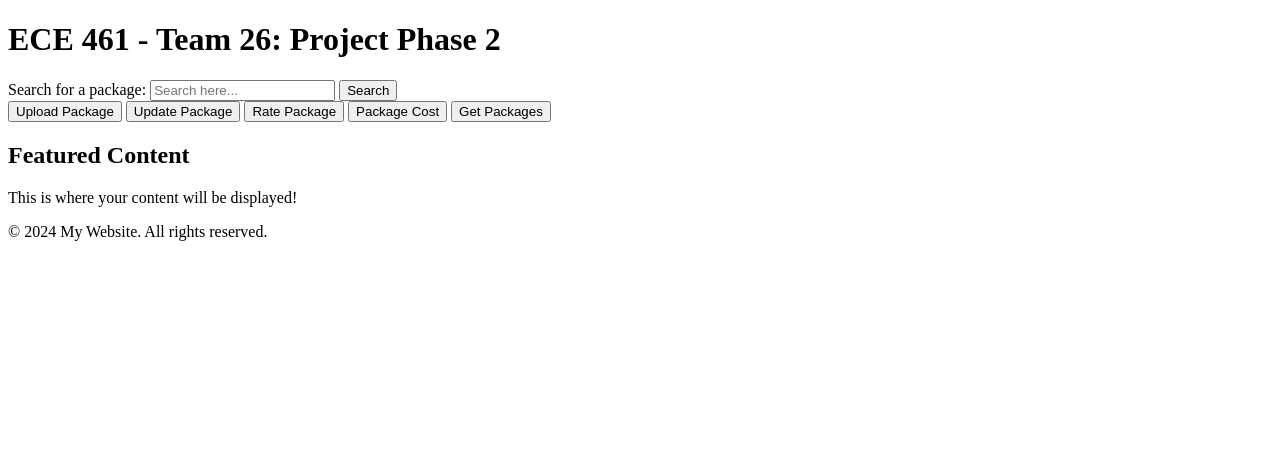
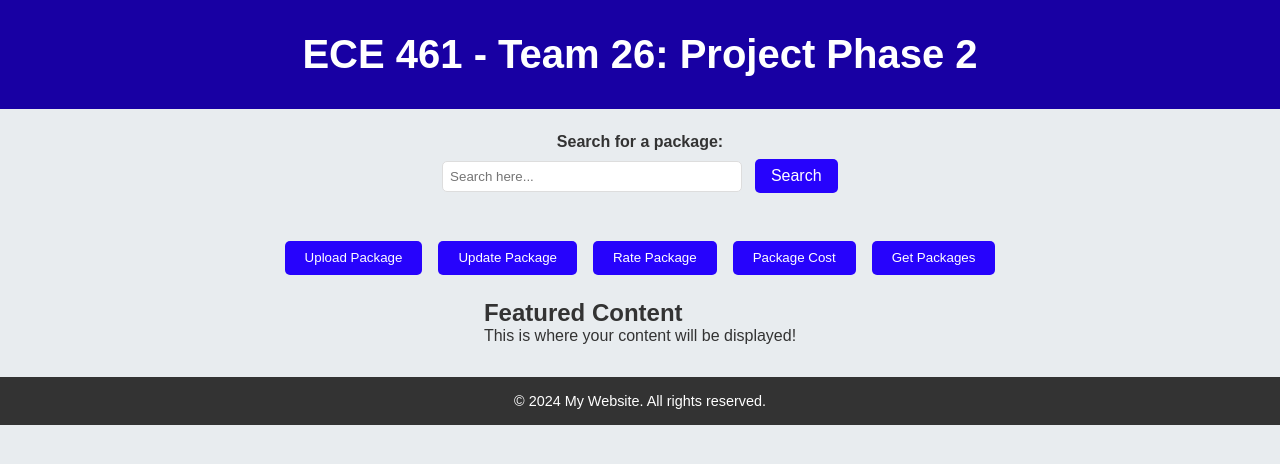
Before and after one commit to Starnesc5780/frontend, a website with bundled scripts: page src/index.html in a window 1280 px wide. Built offline with nearby package versions, Linux system fonts and the light colour scheme.

Commit message:
Updated index.html and styles.css

```diff
--- a/public/styles.css
+++ b/public/styles.css
@@ -1,3 +1,108 @@
+/* Reset some default styles */
+* {
+    margin: 0;
+    padding: 0;
+    box-sizing: border-box;
+    font-family: Arial, sans-serif;
+}
+
+
+/* Body Styling */
+body {
+    display: flex;
+    flex-direction: column;
+    align-items: center;
+    background-color: #e8ecef;
+    color: #333;
+}
+
+
+/* Header Section */
+header {
+    text-align: center;
+    padding: 2em 0;
+    background-color: #1800a3;
+    color: #fff;
+    width: 100%;
+}
+
+header h1 {
+    font-size: 2.5em;
+}
+
+header p {
+    font-size: 1.2em;
+    margin-top: 0.5em;
+}
+
+.header-button {
+    /* Remove default button appearance */
+    all: unset;
+    cursor: pointer; /* Show pointer cursor to indicate interactivity */
+    font-size: inherit; /* Inherit the font size of the <h1> */
+    font-family: inherit; /* Inherit the font family of the <h1> */
+    font-weight: inherit; /* Keep bold weight if <h1> has it */
+    color: inherit; /* Match the text color of <h1> */
+}
+
+.header-button:focus {
+    outline: 2px solid #007bff; /* Optional: visible focus indicator for accessibility */
+    outline-offset: 2px; /* Create space between text and focus outline */
+}
+
+
+/* Search Section */
+.search-section {
+    margin: 1.5em 0;
+    text-align: center;
+}
+
+#search-bar {
+    width: 300px;
+    padding: 0.5em;
+    border: 1px solid #ddd;
+    border-radius: 5px;
+}
+
+.search-section button {
+    padding: 0.5em 1em;
+    margin-left: 0.5em;
+    background-color: #2703fc;
+    color: #fff;
+    border: none;
+    border-radius: 5px;
+    cursor: pointer;
+    transition: background-color 0.3s;
+}
+
+.search-section button:hover {
+    background-color: #0288d1;
+}
+
+
+/* Button Section */
+.button-section {
+    display: flex;
+    justify-content: center;
+    gap: 1em;
+    margin: 1.5em 0;
+}
+
+.button-section button {
+    padding: 0.7em 1.5em;
+    background-color: #2703fc;
+    color: #fff;
+    border: none;
+    border-radius: 5px;
+    cursor: pointer;
+    transition: background-color 0.3s;
+}
+
+.button-section button:hover {
+    background-color: #0288d1;
+}
+
+
 .hidden-section {
     display: none;
     margin: 20px auto;
@@ -41,3 +146,72 @@
 .hidden-section button:hover {
     background-color: #0288d1;
 }
+
+
+label {
+    display: block;
+    margin-bottom: 8px;
+    font-weight: bold;
+}
+
+input[type="url"],
+input[type="file"] {
+    width: 100%;
+    padding: 8px;
+    margin-bottom: 15px;
+    border: 1px solid #ddd;
+    border-radius: 4px;
+}
+
+/* Styling for all submit buttons */
+[type="submit"] {
+    padding: 10px 20px;
+    font-size: 16px;
+    color: #fff;
+    background-color: #28a745;
+    border: none;
+    border-radius: 5px;
+    cursor: pointer;
+}
+
+/* Hover effect for all submit buttons */
+[type="submit"]:hover {
+    background-color: #218838;
+}
+
+
+
+/* Content Section */
+.content-section {
+    max-width: 800px;
+    padding: 1.5em;
+    background-color: #fff;
+    box-shadow: 0 4px 8px rgba(0, 0, 0, 0.1);
+    border-radius: 8px;
+    margin: 1em;
+    text-align: center;
+}
+
+.content-section h2 {
+    font-size: 1.8em;
+    margin-bottom: 1em;
+}
+
+.content-section p {
+    font-size: 1.1em;
+    line-height: 1.6;
+}
+
+/* Footer Section */
+footer {
+    margin-top: 2em;
+    padding: 1em;
+    background-color: #333;
+    color: #fff;
+    text-align: center;
+    width: 100%;
+}
+
+footer p {
+    font-size: 0.9em;
+}
--- a/src/index.html
+++ b/src/index.html
@@ -8,8 +8,12 @@
 </head>
 <body>
     <header role="banner">
-        <h1>ECE 461 - Team 26: Project Phase 2</h1>
-    </header>
+        <h1>
+            <button id="banner-main" aria-label="Back to Main" class="header-button">
+                ECE 461 - Team 26: Project Phase 2
+            </button>
+        </h1>
+      </header>
 
     <!-- Search Section -->
     <section class="search-section" aria-label="Search functionality">
@@ -42,7 +46,7 @@
             <form id="uploadForm">
                 <label for="url">Package URL:</label>
                 <input type="url" id="url" placeholder="Enter package URL">
-                <label for="file">Or upload a file:</label>
+                <label for="file">Or upload a zip file:</label>
                 <input type="file" id="file">
                 <button type="submit">Submit</button>
             </form>
@@ -85,6 +89,12 @@
                 <button type="submit">Get Packages</button>
             </form>
         </div>
+
+        <!-- Content Section -->
+        <!-- <section class="content-section">
+            <h2>Featured Content</h2>
+            <p>This is where your content will be displayed!</p>
+        </section> -->
     </main>
 
     <footer role="contentinfo">
```
